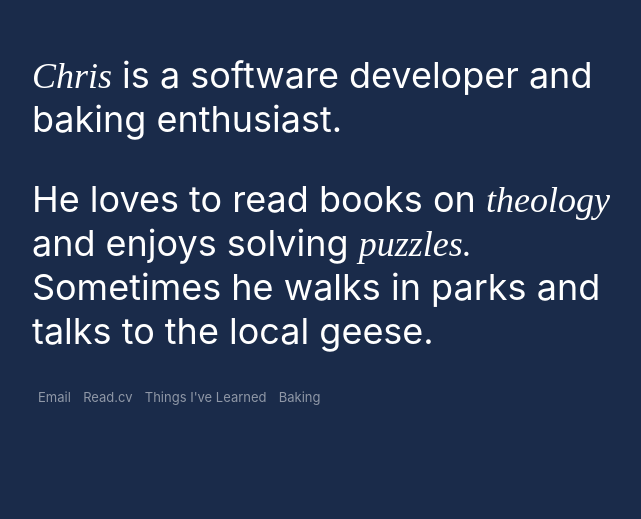
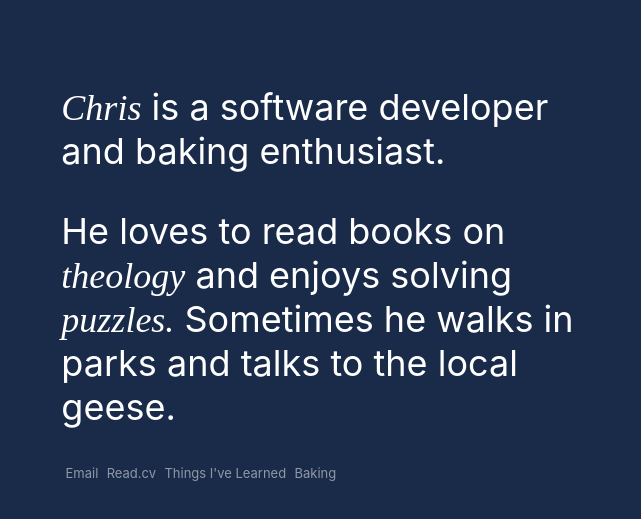
Before and after one commit to chrislkl/chrislkl.github.io, a React (Create React App) app: page / in a window 1280 px wide. Shown: the part 175-694 px from the top of the page, without its empty margins (93-734 px from the left). Built offline with nearby package versions, Linux system fonts and the light colour scheme.

Commit message:
fixing hoverable images

```diff
--- a/src/App.css
+++ b/src/App.css
@@ -14,6 +14,16 @@
   font-size: calc(20px + 2vmin);
   color: white;
   text-align: left;
+}
+
+.intro-section {
+  display: flex;
+  flex-direction: row;
+  align-items: flex-start;
+  justify-content: space-between;
+  width: 100%;
+  padding: 2rem;
+  box-sizing: border-box;
 }
 
 .text-container {
--- a/src/App.js
+++ b/src/App.js
@@ -7,6 +7,7 @@ import BakingPage from './BakingPage';
 import Journal from './Journal';
 import './BakingPage.css';
 import './Journal.css';
+import Header from './Header';
 
 
 function App() {
@@ -16,7 +17,9 @@ function App() {
   const text = 'Chris is a software developer and baking enthusiast.\nHe loves to read books on theology and enjoys solving puzzles. Sometimes he walks in parks and talks to the local geese.';
 
   const images = {
-    Minecraft: '/root/chris-lew-website/src/test.jpg'
+    Chris: process.env.PUBLIC_URL + '/dab-emoji.png',
+    theology: process.env.PUBLIC_URL + '/dab-emoji.png',
+    'puzzles.': process.env.PUBLIC_URL + '/dab-emoji.png'
   };
 
   const hoverablePhrases = {
@@ -26,6 +29,7 @@ function App() {
   };
 
   const handleMouseEnter = (word) => {
+    console.log('Hovered:', word);
     setHoveredWord(word);
     if (timeoutId) {
       clearTimeout(timeoutId);
@@ -33,11 +37,12 @@ function App() {
 
     const id = setTimeout(() => {
       setShowImage(true); // Show image after delay
-    }, 5000);
+    }, 100);
     setTimeoutId(id);
   };
 
   const handleMouseLeave = () => {
+    console.log('Left');
     setShowImage(false);
     setHoveredWord(null);
 
@@ -99,13 +104,10 @@ function App() {
         <div className="App-header">
           <Routes>
             <Route path="/" element={
-              <>
+              <div className="intro-section">
                 <div className="text-container">
                   {text.split('\n').map((line, index) => (
-                    <p key={index}>
-                      {renderTextWithHover(line)}
-                      <br />
-                    </p>
+                    <p key={index}>{renderTextWithHover(line)}</p>
                   ))}
                   <div className="footer-bar">
                     <a href="mailto:christopher.lew916@gmail.com">Email</a>
@@ -119,7 +121,7 @@ function App() {
                     <img src={images[hoveredWord]} alt={hoveredWord} />
                   )}
                 </div>
-              </>
+              </div>
             } />
             <Route path="/baking" element={<BakingPage />} />
             <Route path="/journal" element={<Journal />} />
--- a/src/Header.css
+++ b/src/Header.css
@@ -5,13 +5,13 @@
     align-items: center;
     height: 100vh;
     padding: 20px;
-    background-color: #1a2b4a; /* Optional: Add a background color */
+    background-color: #1a2b4a;
     box-sizing: border-box;
   }
 
   .header-left {
-    flex: 0.5; /* Allow this section to take up available space */
-    padding-left: 0px; /* Adjust the padding as needed */
+    flex: 0.5;
+    padding-left: 0px;
   }
 
   .header-left h1 {
@@ -23,11 +23,11 @@
   }
 
   .header-right {
-    flex-shrink: 0; /* Prevent the image from shrinking */
+    flex-shrink: 0;
   }
 
   .header-right img {
-    max-width: 150px; /* Adjust size as needed */
-    border-radius: 50%; /* Optional: Make image circular */
+    max-width: 150px;
+    border-radius: 50%;
     object-fit: cover;
   }
--- a/src/Header.js
+++ b/src/Header.js
@@ -8,7 +8,7 @@ function Header() {
         <h1>Christopher Lew</h1>
       </div>
       <div className="header-right">
-        <img src="/path-to-your-image.jpg" alt="Christopher Lew" />
+        <img src={process.env.PUBLIC_URL + '/dab-emoji.png'} alt="Christopher Lew" />
       </div>
     </div>
   );
```
